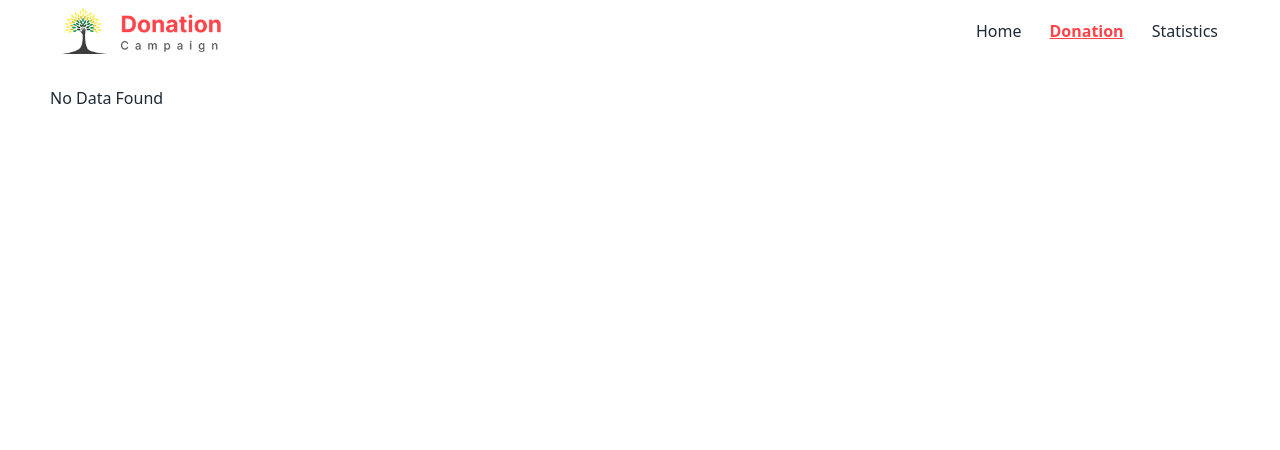
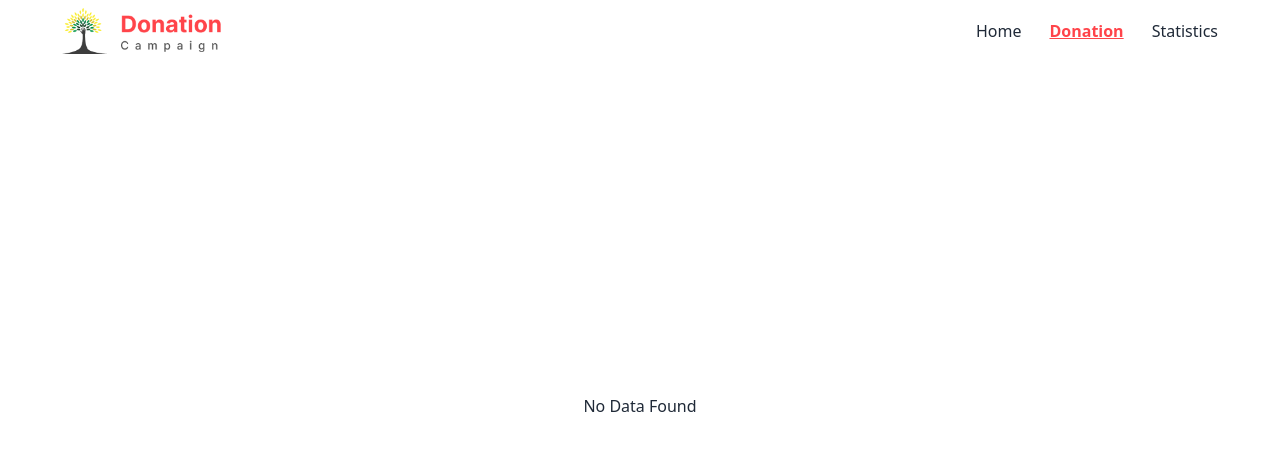
Before and after one commit to m-minhajul-alam/donation-campaign, a React (Vite) app: page /donation in a window 1280 px wide. Shown: the top 450 px of the page. Built offline with nearby package versions, Linux system fonts and the light colour scheme.

Commit message:
Added see more btn in Donation Page and make it fuctional

```diff
--- a/src/Pages/Donation/Donation.jsx
+++ b/src/Pages/Donation/Donation.jsx
@@ -4,6 +4,11 @@ import DonationCard from "./DonationCard/DonationCard";
 const Donation = () => {
     const [donations, setDonetions] = useState([]);
     const [noFound, setNoFound] = useState('');
+
+
+    const [isShow, setIsShow] = useState(false)
+
+
     useEffect(() => {
         const allDonation = JSON.parse(localStorage.getItem("donations"));
         if (allDonation) {
@@ -13,17 +18,25 @@ const Donation = () => {
         }
     }, [])
 
+
     return (
         <div className="my-8">
 
-            {noFound ? <p>{noFound}</p>
-                :
-                <div>
-                    <div className="grid grid-cols-1 lg:grid-cols-2 gap-3">
-                        {donations.map(donation => <DonationCard key={donation.id} donation={donation}></DonationCard>)}
-                    </div>
+
+
+            {
+                noFound ? <p className="h-[80vh] flex justify-center items-center">{noFound}</p> : <div className="grid grid-cols-1 lg:grid-cols-2 gap-3">
+                    {
+                        isShow ? donations.map(donation => (<DonationCard key={donation.id} donation={donation}></DonationCard>))
+                            : donations.slice(0, 3).map(donation => <DonationCard key={donation.id} donation={donation}></DonationCard>)
+                    }
                 </div>
             }
+            {
+                donations.length > 3 ? <button onClick={() => { setIsShow(true) }} className="btn text-base font-semibold text-white hover:bg-green-700 block mx-auto mt-2 bg-[#009444]">See More</button> : ""
+            }
+
+
         </div>
     );
 };
```
